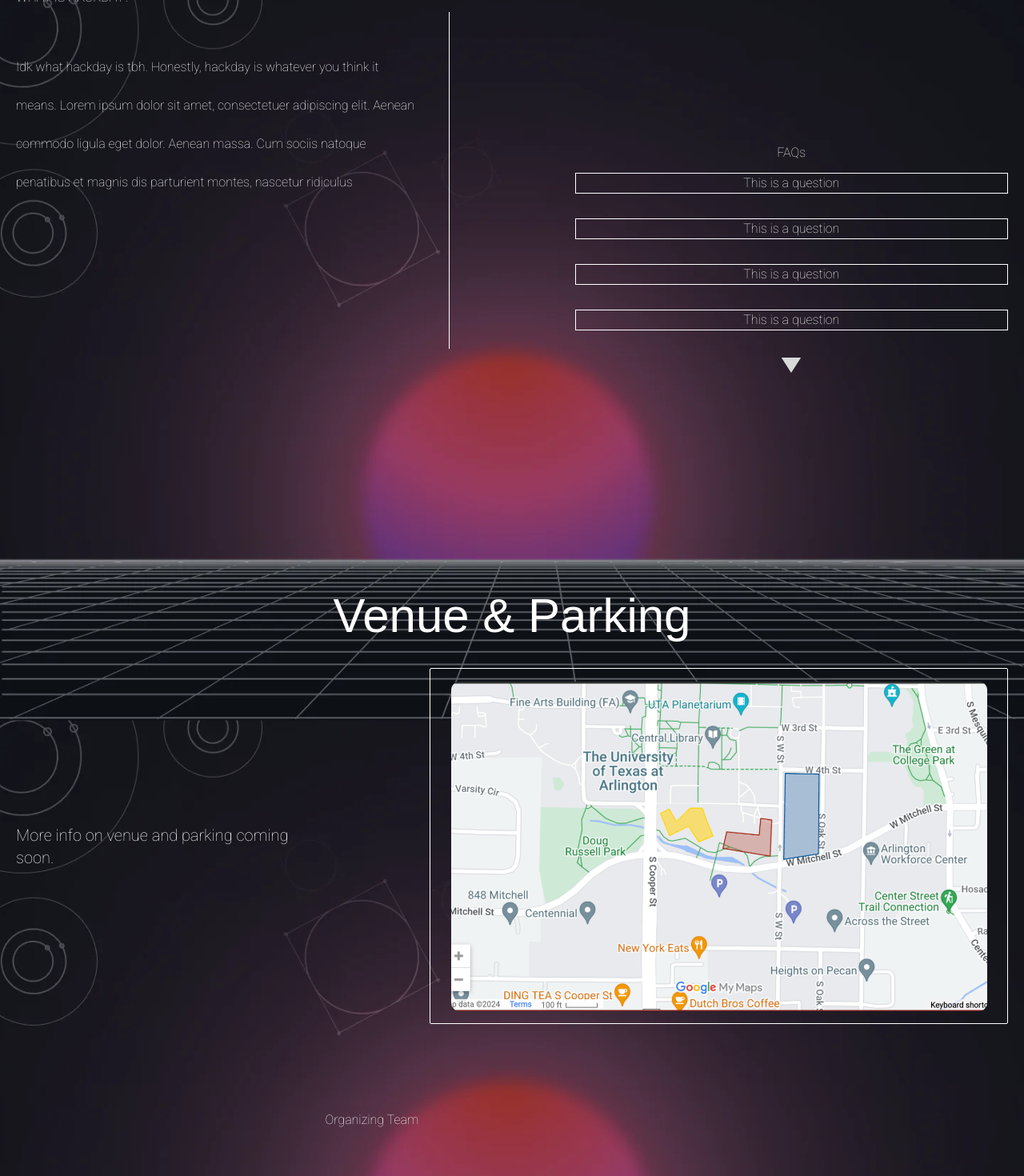
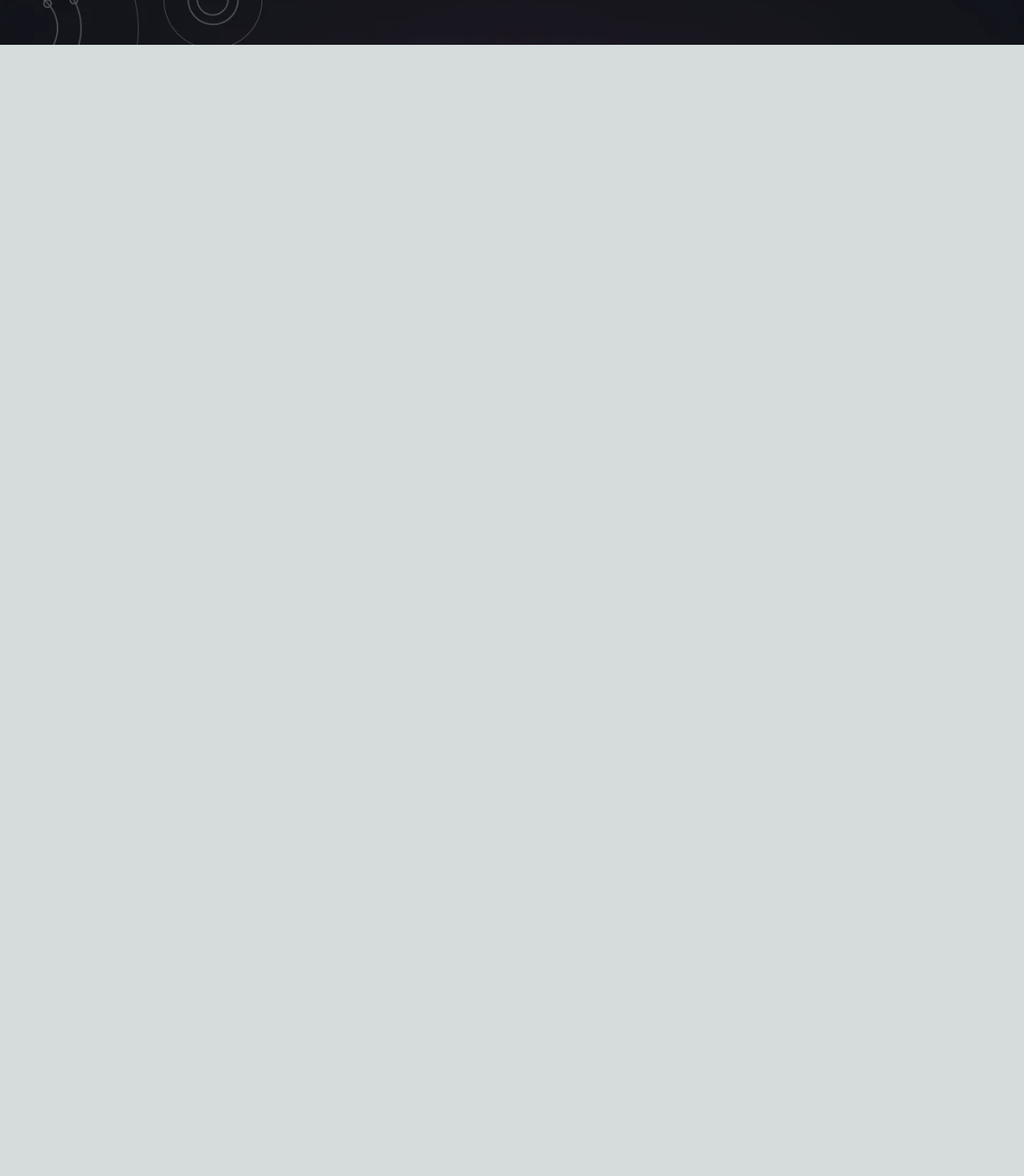
Before and after one commit to acmuta/hackday2024-site, a Next.js app: page / in a window 1280 px wide. Shown: the part 920-2390 px from the top of the page at 80% size. After the commit the page ends 976 px from the top, so only its background shows below. Built offline with nearby package versions, Linux system fonts and the light colour scheme; a web font is replaced by a local one.

Commit message:
fixed favicon, logo font, added team page

```diff
--- a/src/app/page.tsx
+++ b/src/app/page.tsx
@@ -15,12 +15,11 @@ export default function Home() {
 
         <TracingBeam className="max-w-4xl md:max-w-7xl pb-24">
           <Homepage></Homepage>
-          <FAQ></FAQ>
-          <Venue></Venue>
+          {/* <FAQ></FAQ>
+          <Venue></Venue> */}
         </TracingBeam>
 
-        <Team></Team>
-        <Footer></Footer>
+        {/* <Footer></Footer> */}
       </div>
     </main>
   );
--- a/src/app/team/page.tsx
+++ b/src/app/team/page.tsx
@@ -1,4 +1,4 @@
-import TeamNavBar from "../components/TeamNavBar";
+import TeamNavBar from "../components/AfterLoginNavBar";
 import Team from "../components/Team";
 import Link from "next/link";
 import { iceland } from "../components/ui/fonts";
@@ -130,7 +130,8 @@ export default function TeamPage() {
   return (
     <div>
       <TeamNavBar></TeamNavBar>
-      <div className="flex flex-row flex-wrap max-w-full overflow-y-auto justify-start items-center gap-x-10 gap-y-10 md:px-44 px-20 md:pt-10 md:max-h-[720px]">
+
+      <div className="flex flex-row flex-wrap max-w-full overflow-y-auto justify-start items-center gap-x-10 gap-y-10 md:px-44 px-20 md:pt-10 md:max-h-[720px] max-h-[400px]">
         {teamList.map((team, index) => (
           <Team team={team} key={index}></Team>
         ))}
@@ -138,7 +139,7 @@ export default function TeamPage() {
       <div
         className={`${iceland.className} w-full md:text-4xl text-2xl flex flex-row items-center justify-center mt-10`}
       >
-        <button className="cursor-pointer rounded-md p-5 hover:bg-white hover:text-black hover:scale-105 hover:bg-opacity-100  transition ease-in-out duration-200 text-white  bg-aliceblue md:w-[270px] w-[120px] rounded-3xs box-border overflow-hidden shrink-0 flex flex-row items-center justify-center whitespace-nowrap border-[1px] border-solid border-white hover:bg-gainsboro-200 hover:box-border hover:border-[1px] hover:border-solid hover:border-gainsboro-100">
+        <button className="cursor-pointer rounded-md p-5 hover:scale-105 hover:bg-opacity-35 hover:text-white transition ease-in-out duration-200 text-3xl md:w-56 w-24 py-2 bg-white  text-black justify-center border-solid border-2s">
           <div className="relative text-29xl leading-[38px] font-icelandtext-left">
             Add Team
           </div>
```
Also changed, not shown: src/app/components/NavBar.tsx (+12 -9 lines), src/app/components/AfterLoginNavBar.tsx (renamed from src/app/components/TeamNavBar.tsx), 2 other files (tests, documents, lock files or other folders).
